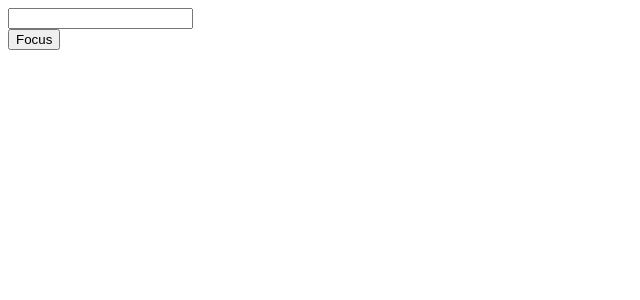
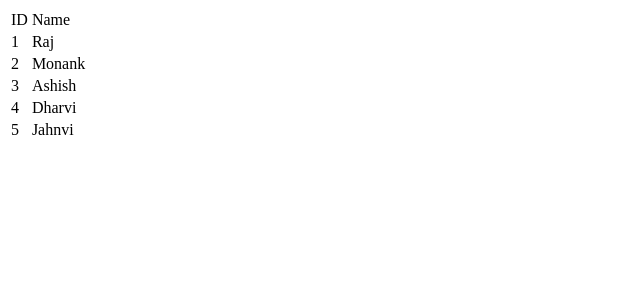
Before and after one commit to RajKoradiya/Book-Store, a React (Create React App) app: page / in a window 1280 px wide. Shown: the top 300 px of the page, without its empty margins (0-640 px from the left). Built offline with nearby package versions, Linux system fonts and the light colour scheme.

Commit message:
Day 9 task 1

```diff
--- a/src/App.js
+++ b/src/App.js
@@ -1,5 +1,7 @@
 import React from "react";
-import FocusInput from "./components/FocusInput";
+// import FocusInput from "./components/FocusInput";
+// import UserList from "./components/UserList";
+import Home from "./pages/Home";
 // import InputRef from "./components/InputRef";
 // import Home from "./pages/Home";
 // import About from "./pages/About.";
@@ -28,7 +30,9 @@ function App() {
       {/* <List /> */}
       {/* <LoginForm /> */}
       {/* <Title /> */}
-      <FocusInput />
+      {/* <FocusInput /> */}
+      {/* <UserList /> */}
+      <Home />
     </div>
   );
 }
--- /dev/null
+++ b/src/components/HOC.js
@@ -0,0 +1,12 @@
+import React from 'react'
+
+const HOC = (HocComponent, data) => {
+    return class extends React.Component {
+        render() {
+            return <HocComponent data={data}/>
+        }
+    }
+}
+
+
+export default HOC
--- /dev/null
+++ b/src/components/UserList.js
@@ -0,0 +1,28 @@
+import React, { Component } from 'react'
+
+class UserList extends Component {
+  render() {
+    return (
+      <div>
+        <table>
+            <thead>
+                <tr>
+                    <td>ID</td>
+                    <td>Name</td>
+                </tr>
+            </thead>
+            <tbody>
+                {this.props.data.map(user => (
+                    <tr key={user.ID}>
+                        <td>{user.ID}</td>
+                        <td>{user.Name}</td>
+                    </tr>
+                ))}
+            </tbody>
+        </table>
+      </div>
+    )
+  }
+}
+
+export default UserList
--- a/src/pages/Home.js
+++ b/src/pages/Home.js
@@ -1,32 +1,45 @@
 import React, { Component } from 'react'
-import Title from '../components/Title'
-import Counter from '../components/Counter'
+import HOC from '../components/HOC'
+// import Title from '../components/Title'
+// import Counter from '../components/Counter'
+import UserList from '../components/UserList'
 
 export default class Home extends Component {
 
-    constructor() {
-        super();
-        this.state = { title: "Default Title", description: "Default Description" };
-    }
+  // constructor() {
+  //     super();
+  //     this.state = { title: "Default Title", description: "Default Description" };
+  // }
 
   render() {
+    const userData = [
+      {ID : 1, Name : 'Raj'},
+      {ID : 2, Name : 'Monank'},
+      {ID : 3, Name : 'Ashish'},
+      {ID : 4, Name : 'Dharvi'},
+      {ID : 5, Name : 'Jahnvi'}
+    ]
+
+    const Users = HOC(UserList, userData)
     return (
+      // <div>
+      //    <>
+      //   <h1>This home page</h1>
+      // <div>
+      //   <Title
+      //     Title1="first title"
+      //     Title2="second title"
+      //     Title3="third title"
+      //     titlestate={this.state.title}
+      //     descriptionstate={this.state.description}
+
+      //   />
+      // </div>
+      // <Counter/>
+
+      //
       <div>
-         <>
-        <h1>This home page</h1>
-      <div>
-        <Title
-          Title1="first title"
-          Title2="second title"
-          Title3="third title"
-          titlestate={this.state.title}
-          descriptionstate={this.state.description}
-
-        />
-      </div>
-      <Counter/>
-
-      </>
+          <Users />
       </div>
     )
   }
```
